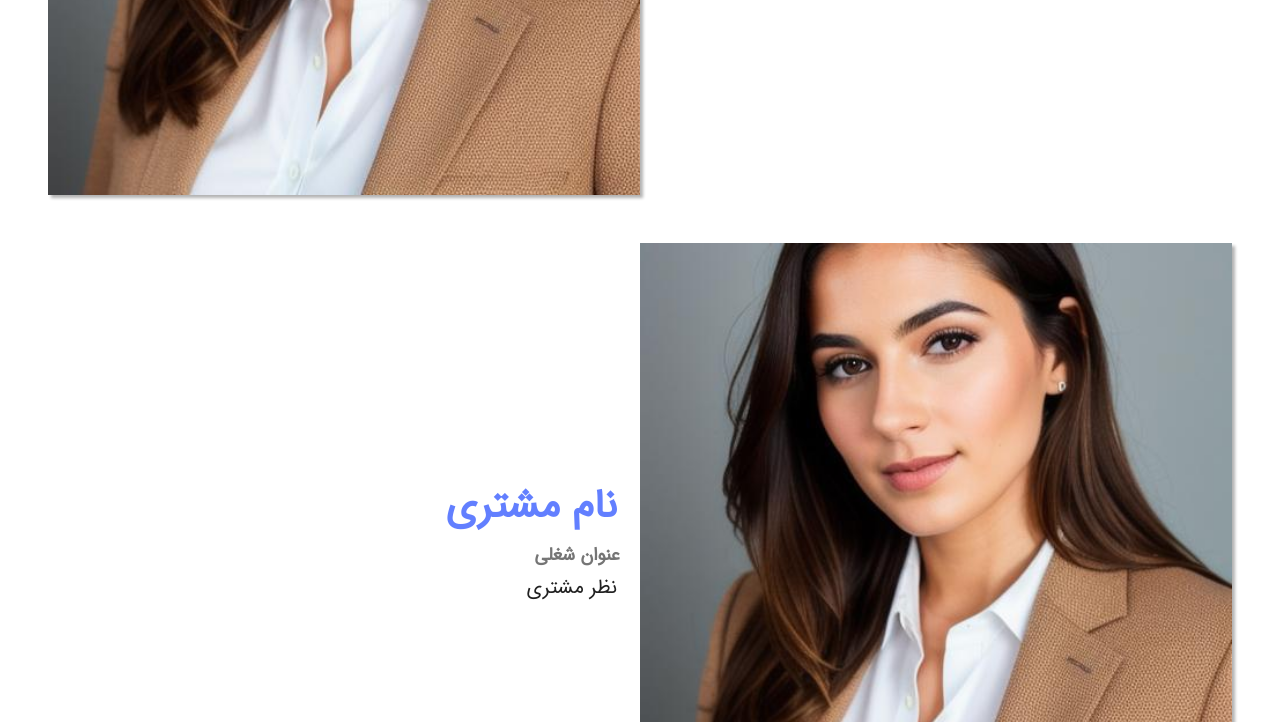
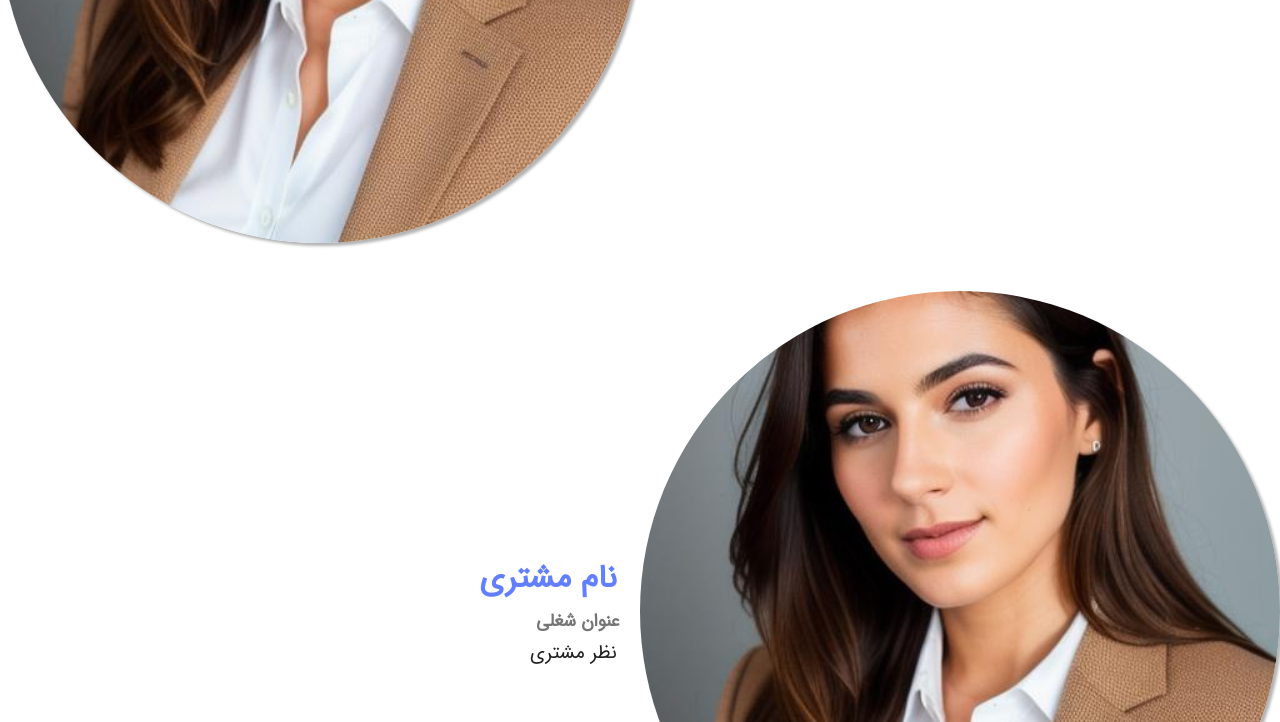
Before and after one commit to mahna69/first-app, a plain HTML site: page pages/customers/index.html in a window 1280 px wide. Shown: the part 525-1247 px from the top of the page. Drawn offline with Linux system fonts and the light colour scheme.

Commit message:
add rem values

```diff
--- a/pages/customers/customers.css
+++ b/pages/customers/customers.css
@@ -3,30 +3,33 @@ main {
 }
 
 .testimonial {
-    font-size: 20px;
-    margin: 48px;
+    font-size: 1.2rem;
+    margin: 3rem 0;
 }
 
 .testimonial:first-of-type {
-    margin-top: 96px;
+    margin-top: 6rem;
 }
 
 .testimonial__image-container {
     width: 50%;
+    min-width: 300px;
     display: inline-block;
     vertical-align: middle;
+    border-radius: 50%;
     box-shadow: 3px 3px 3px rgba(0, 0, 0, 0.3);
 }
 
 .customer-image {
     width: 100%;
     vertical-align: top;
+    border-radius: 50%;
 }
 
 .testimonial__info {
     width: 20%;
     text-align: right;
-    padding: 14px;
+    padding: 0.9rem;
     display: inline-block;
     vertical-align: middle;
 }
@@ -36,17 +39,18 @@ main {
 }
 
 .testimonial__name {
-    margin: 3px;
+    margin: 0.2rem;
     color: #627FFF;
+    font-size: 2rem;
 }
 
 .testimonial__subtitle {
-    font-size: 18px;
+    font-size: 1.1rem;
     margin: 0;
     color: #757575;
 }
 
 .testimonail__text {
-    margin: 3px;
+    margin: 0.2rem;
     color: #212121;
 }
--- a/pages/plans/plans.css
+++ b/pages/plans/plans.css
@@ -3,13 +3,11 @@ main {
 }
 
 .background {
-    background: url('../../images/bg-image.jpg');
+    background: url('../../images/bg-image.jpg') center/cover no-repeat;
+    filter: grayscale(40%);
     width: 100%;
     height: 100%;
     position: fixed;
-    background-position: center;
-    background-repeat: no-repeat;
-    background-size: cover;
     z-index: -1;
 }
 
```
Also changed, not shown: styles/main.css (+8 -1 lines).
